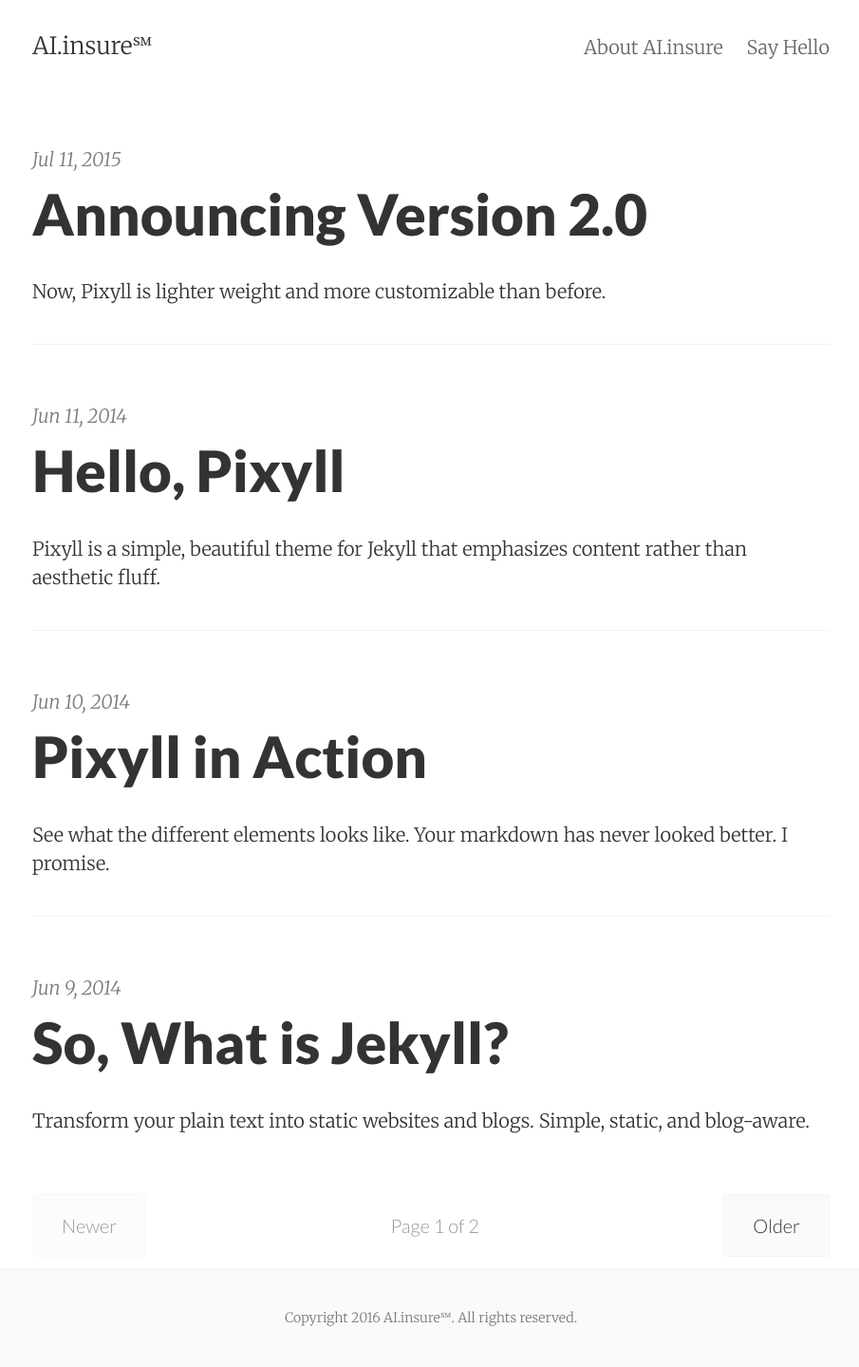
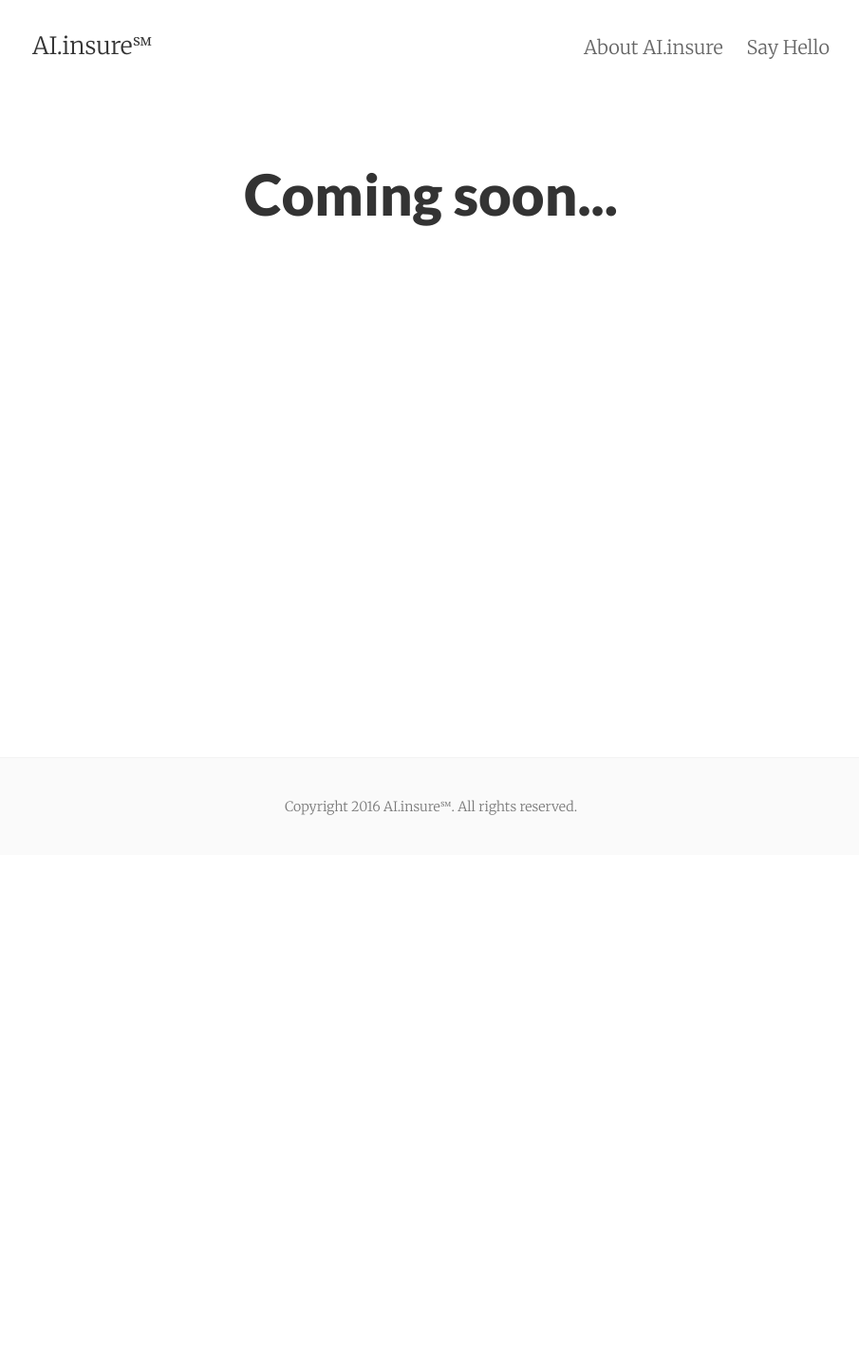
Before and after one commit to wilson0205/ai.insure, a Jekyll site: the page built from index.html, in a window 1280 px wide. Shown: the whole page at 95% size, without its empty margins (186-1091 px from the left). Built offline with Jekyll 4.4.1, drawn with Linux system fonts in a browser that asks for light colours; the list of posts is cut into pages by our own code; after the commit the page ends 900 px from its top, so only the background shows below that.

```diff
--- a/_config.yml
+++ b/_config.yml
@@ -11,7 +11,7 @@ collections:
 email: wilson0205@gmail.com
 author: Wilson Tjandra
 description: Insurance powered by AI.
-baseurl: ''
+baseurl:
 url: http://ai.insure
 date_format: "%b %-d, %Y"
 google_verification:
--- a/_posts/2014-06-09-so-what-is-jekyll.md
+++ /dev/null
@@ -1,20 +0,0 @@
----
-title: So, What is Jekyll?
-date: 2014-06-09 12:32:18 Z
-categories:
-- jekyll
-- pixyll
-layout: post
-summary: Transform your plain text into static websites and blogs. Simple, static,
-  and blog-aware.
----
-
-Jekyll is a tool for transforming your plain text into static websites and
-blogs. It is simple, static, and blog-aware. Jekyll uses the
-[Liquid](http://docs.shopify.com/themes/liquid-basics) templating
-language and has builtin [Markdown](http://daringfireball.net/projects/markdown/)
-and [Textile](http://en.wikipedia.org/wiki/Textile_(markup_language)) support.
-
-It also ties in nicely to [Github Pages](https://pages.github.com/).
-
-Learn more about Jekyll on their [website](http://jekyllrb.com/).
--- a/_posts/2014-06-10-see-pixyll-in-action.md
+++ /dev/null
@@ -1,138 +0,0 @@
----
-title: Pixyll in Action
-date: 2014-06-10 12:31:19 Z
-categories:
-- jekyll
-- pixyll
-layout: post
-summary: See what the different elements looks like. Your markdown has never looked
-  better. I promise.
----
-
-There is a significant amount of subtle, yet precisely calibrated, styling to ensure
-that your content is emphasized while still looking aesthetically pleasing.
-
-All links are easy to [locate and discern](#), yet don't detract from the [harmony
-of a paragraph](#). The _same_ goes for italics and __bold__ elements. Even the the strikeout
-works if <del>for some reason you need to update your post</del>. For consistency's sake,
-<ins>The same goes for insertions</ins>, of course.
-
-### Code, with syntax highlighting
-
-Here's an example of some ruby code with line anchors.
-
-{% highlight ruby lineanchors %}
-# The most awesome of classes
-class Awesome < ActiveRecord::Base
-  include EvenMoreAwesome
-
-  validates_presence_of :something
-  validates :email, email_format: true
-
-  def initialize(email, name = nil)
-    self.email = email
-    self.name = name
-    self.favorite_number = 12
-    puts 'created awesomeness'
-  end
-
-  def email_format
-    email =~ /\S+@\S+\.\S+/
-  end
-end
-{% endhighlight %}
-
-Here's some CSS:
-
-{% highlight css %}
-.foobar {
-  /* Named colors rule */
-  color: tomato;
-}
-{% endhighlight %}
-
-Here's some JavaScript:
-
-{% highlight js %}
-var isPresent = require('is-present')
-
-module.exports = function doStuff(things) {
-  if (isPresent(things)) {
-    doOtherStuff(things)
-  }
-}
-{% endhighlight %}
-
-Here's some HTML:
-
-{% highlight html %}
-<div class="m0 p0 bg-blue white">
-  <h3 class="h1">Hello, world!</h3>
-</div>
-{% endhighlight %}
-
-# Headings!
-
-They're responsive, and well-proportioned (in `padding`, `line-height`, `margin`, and `font-size`).
-They also heavily rely on the awesome utility, [BASSCSS](http://www.basscss.com/).
-
-##### They draw the perfect amount of attention
-
-This allows your content to have the proper informational and contextual hierarchy. Yay.
-
-### There are lists, too
-
-  * Apples
-  * Oranges
-  * Potatoes
-  * Milk
-
-  1. Mow the lawn
-  2. Feed the dog
-  3. Dance
-
-### Images look great, too
-
-![desk](https://cloud.githubusercontent.com/assets/1424573/3378137/abac6d7c-fbe6-11e3-8e09-55745b6a8176.png)
-
-_![desk](https://cloud.githubusercontent.com/assets/1424573/3378137/abac6d7c-fbe6-11e3-8e09-55745b6a8176.png)_
-
-
-### There are also pretty colors
-
-Also the result of [BASSCSS](http://www.basscss.com/), you can <span class="bg-dark-gray white">highlight</span> certain components
-of a <span class="red">post</span> <span class="mid-gray">with</span> <span class="green">CSS</span> <span class="orange">classes</span>.
-
-I don't recommend using blue, though. It looks like a <span class="blue">link</span>.
-
-### Footnotes!
-
-Markdown footnotes are supported, and they look great! Simply put e.g. `[^1]` where you want the footnote to appear,[^1] and then add
-the reference at the end of your markdown.
-
-### Stylish blockquotes included
-
-You can use the markdown quote syntax, `>` for simple quotes.
-
-> Lorem ipsum dolor sit amet, consectetur adipiscing elit. Suspendisse quis porta mauris.
-
-However, you need to inject html if you'd like a citation footer. I will be working on a way to
-hopefully sidestep this inconvenience.
-
-<blockquote>
-  <p>
-    Perfection is achieved, not when there is nothing more to add, but when there is nothing left to take away.
-  </p>
-  <footer><cite title="Antoine de Saint-Exupéry">Antoine de Saint-Exupéry</cite></footer>
-</blockquote>
-
-### There's more being added all the time
-
-Checkout the [Github repository](https://github.com/johnotander/pixyll) to request,
-or add, features.
-
-Happy writing.
-
----
-
-[^1]: Important information that may distract from the main text can go in footnotes.
--- a/_posts/2014-06-11-welcome-to-pixyll.markdown
+++ /dev/null
@@ -1,29 +0,0 @@
----
-title: Hello, Pixyll
-date: 2014-06-11 15:31:19 Z
-categories:
-- jekyll
-- pixyll
-layout: post
-summary: Pixyll is a simple, beautiful theme for Jekyll that emphasizes content rather
-  than aesthetic fluff.
----
-
-Hello.
-
-Pixyll is a simple, beautiful theme for Jekyll that emphasizes content rather than aesthetic fluff. It's mobile _first_, fluidly responsive, and delightfully lightweight.
-
-It's pretty minimal, but leverages large type and drastic contrast to make a statement, on all devices.
-
-<blockquote>
-  <p>
-    Perfection is achieved, not when there is nothing more to add, but when there is nothing left to take away.
-  </p>
-  <footer><cite title="Antoine de Saint-Exupéry">Antoine de Saint-Exupéry</cite></footer>
-</blockquote>
-
-## Where is it?
-
-Checkout the [Github repository](https://github.com/johnotander/pixyll) to download it, request a feature, or report a bug.
-
-It's free, and open source ([MIT](http://opensource.org/licenses/MIT)).
--- a/_posts/2015-07-11-announcing-pixyll-version-2.md
+++ /dev/null
@@ -1,18 +0,0 @@
----
-title: Announcing Version 2.0
-date: 2015-07-11 00:00:00 Z
-categories:
-- jekyll
-- pixyll
-layout: post
-summary: Now, Pixyll is lighter weight and more customizable than before.
----
-
-In an effort to make Pixyll easier to customize and more aesthetically pleasing, we've release version `2.0`.
-
-Pixyll now features:
-
-* Line anchors in code blocks and new syntax highlighting
-* A customizable variables file
-* Modular, and lighter weight CSS
-* No more `max-width` media queries
```
Also changed, not shown: _posts/2014-06-08-pixyll-has-pagination.md (deleted, +0 -11 lines), about.md (+3 -1 lines).
